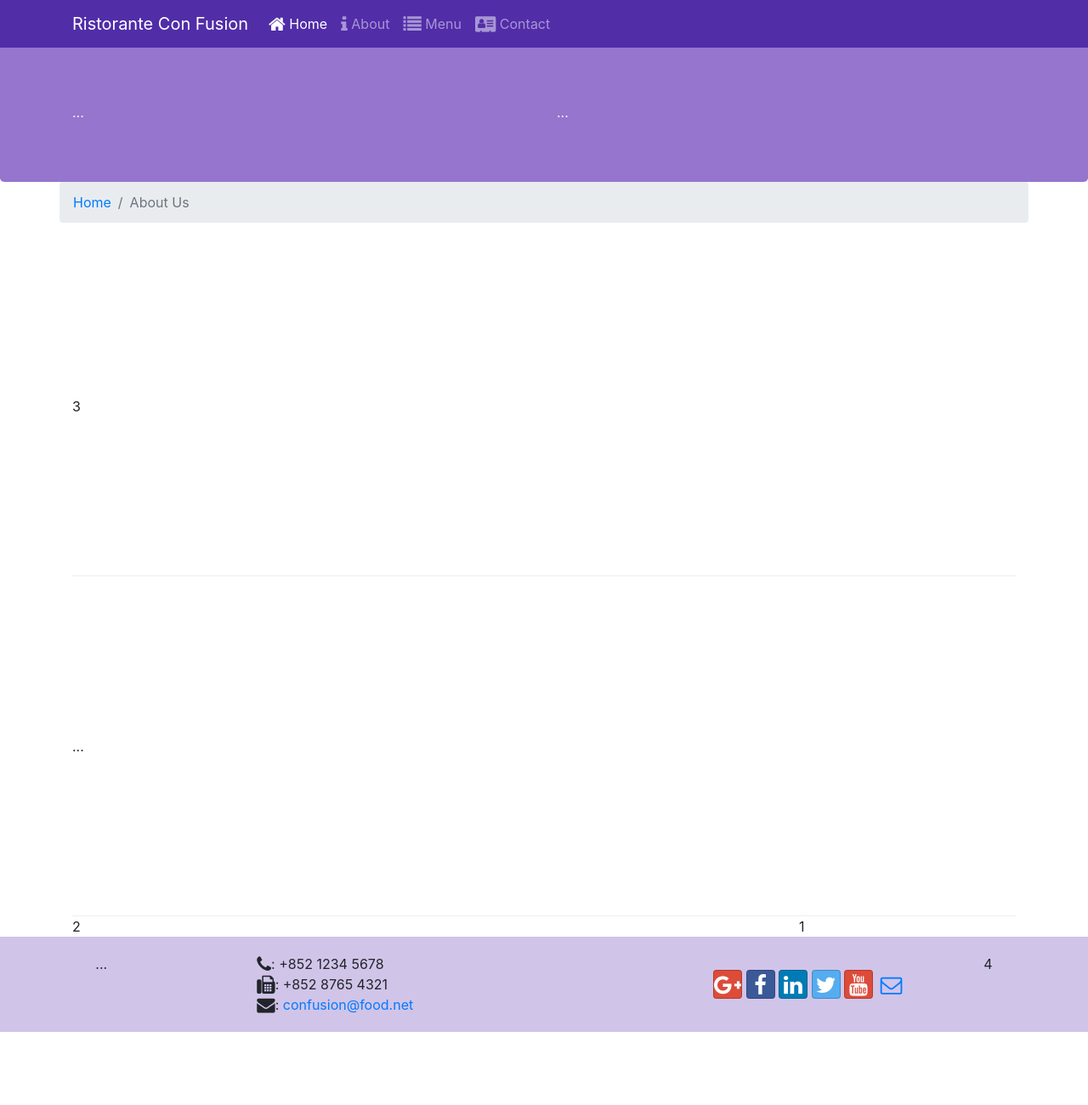
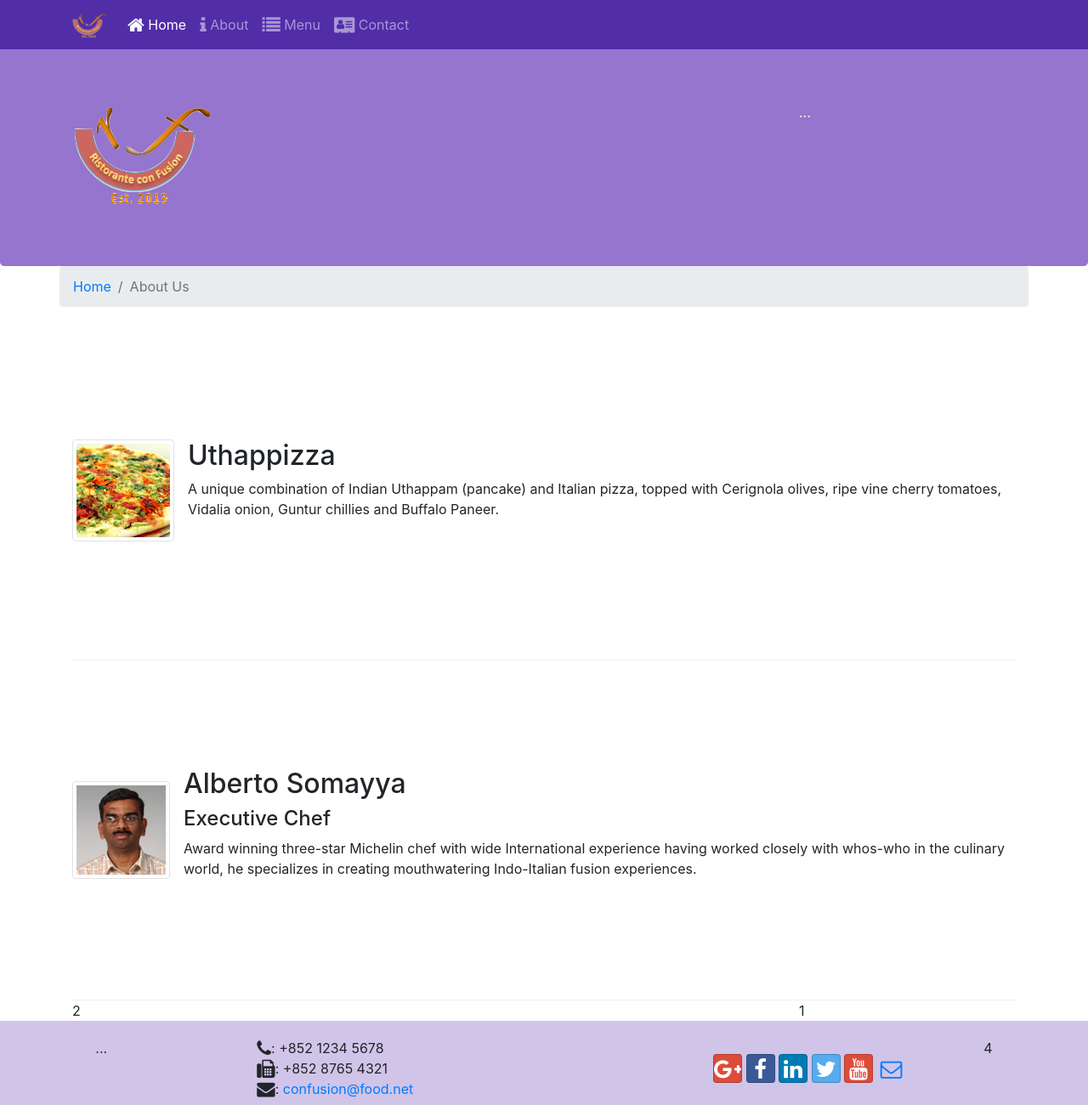
Before and after one commit to dangkhoa1503/git-test, a website: page index.html in a window 1280 px wide. Shown: the whole page at 85% size. Before the commit the page ends 1214 px from the top, so only its background shows below. Drawn offline with nearby package versions, Linux system fonts and the light colour scheme.

Commit message:
Images and Media

```diff
--- a/index.html
+++ b/index.html
@@ -13,12 +13,13 @@
 </head>
 
 <body>
+    <header class="jumbotron">
         <nav class="navbar navbar-dark navbar-expand-sm fixed-top">
             <div class="container">
                 <button class="navbar-toggler" type="button" data-toggle="collapse" data-target="#Navbar">
                     <span class="navbar-toggler-icon"></span>
                 </button>
-            <a class="navbar-brand" href="#">Ristorante Con Fusion</a>
+                <a class="navbar-brand" href="#"><img src="img/logo.png" height="30" width="41"></a>
                 <div class="collapse navbar-collapse" id="Navbar">
                     <ul class="navbar-nav mr-auto">
                         <li class="nav-item active"><a class="nav-link" href="#"><span class="fa fa-home fa-lg"></span> Home</a></li>
@@ -29,14 +30,15 @@
                 </div>
             </div>
         </nav>
-    <header class="jumbotron">
         <div class="container">
             <div class="row row-header">
             </div>
 
             <div class="row">
+                <div class="col-12 col-sm align-self-center">
+                    <img src="img/logo.png" class="img-fluid">
+                </div>
                 <div class="col-12 col-sm-6">
-                    ...
                 </div>
                 <div class="col-12 col-sm">
                     ...
@@ -52,12 +54,27 @@
                     <li class="breadcrumb-item active">About Us</li>
                 </ol>
             </div>
+            <div class="row row-content align-items-center">
+                <div class="media">
+                    <img class="d-flex mr-3 img-thumbnail align-self-center" src="img/uthappizza.png" alt="Uthappizza">
+                    <div class="media-body">
+                        <h2 class="mt-0">Uthappizza</h2>
+                        <p class="d-none d-sm-block">A unique combination of Indian Uthappam (pancake) and Italian pizza, topped with Cerignola olives, ripe vine cherry tomatoes, Vidalia onion, Guntur chillies and Buffalo Paneer.</p>
+                    </div>
+                </div>
+            </div>
 
-
-            <div class="row row-content align-items-center"> 3 </div>
-
-
-            <div class="row row-content align-items-center"> ... </div>
+            <div class="row row-content align-items-center">
+                <div class="media">
+                    <img class="d-flex mr-3 img-thumbnail align-self-center" src="img/alberto.png" alt="Alberto Somayya">
+                    <div class="media-body">
+                        <h2 class="mt-0">Alberto Somayya</h2>
+                        <h4>Executive Chef</h4>
+                        <p class="d-none d-sm-block">Award winning three-star Michelin chef with wide International experience having worked closely with whos-who in the culinary world, he specializes in creating mouthwatering Indo-Italian fusion experiences.
+                        </p>
+                    </div>
+                </div>
+            </div>
             <div class="row">
                 <div class="col-12 col-sm-4 col-md-3 order-sm-last"> 1 </div>
                 <div class="col col-sm col-md order-sm-first"> 2 </div>
```
Also changed, not shown: aboutus.html (+1 -1 lines), contactus.html (+1 -1 lines), img/alberto.png (added), img/buffet.png (added), img/logo.png (added), img/uthappizza.png (added), 1 other file. Lines whose indentation alone changed are shown as unchanged.
